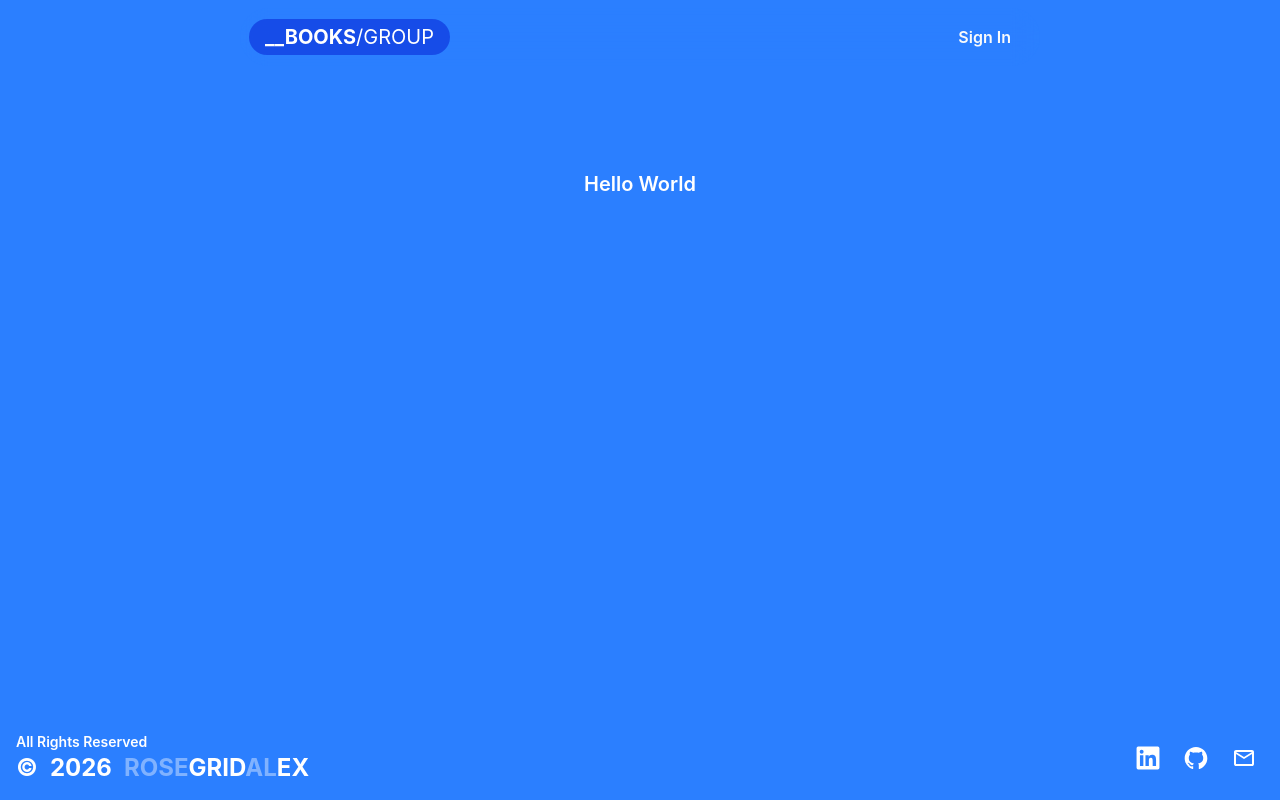
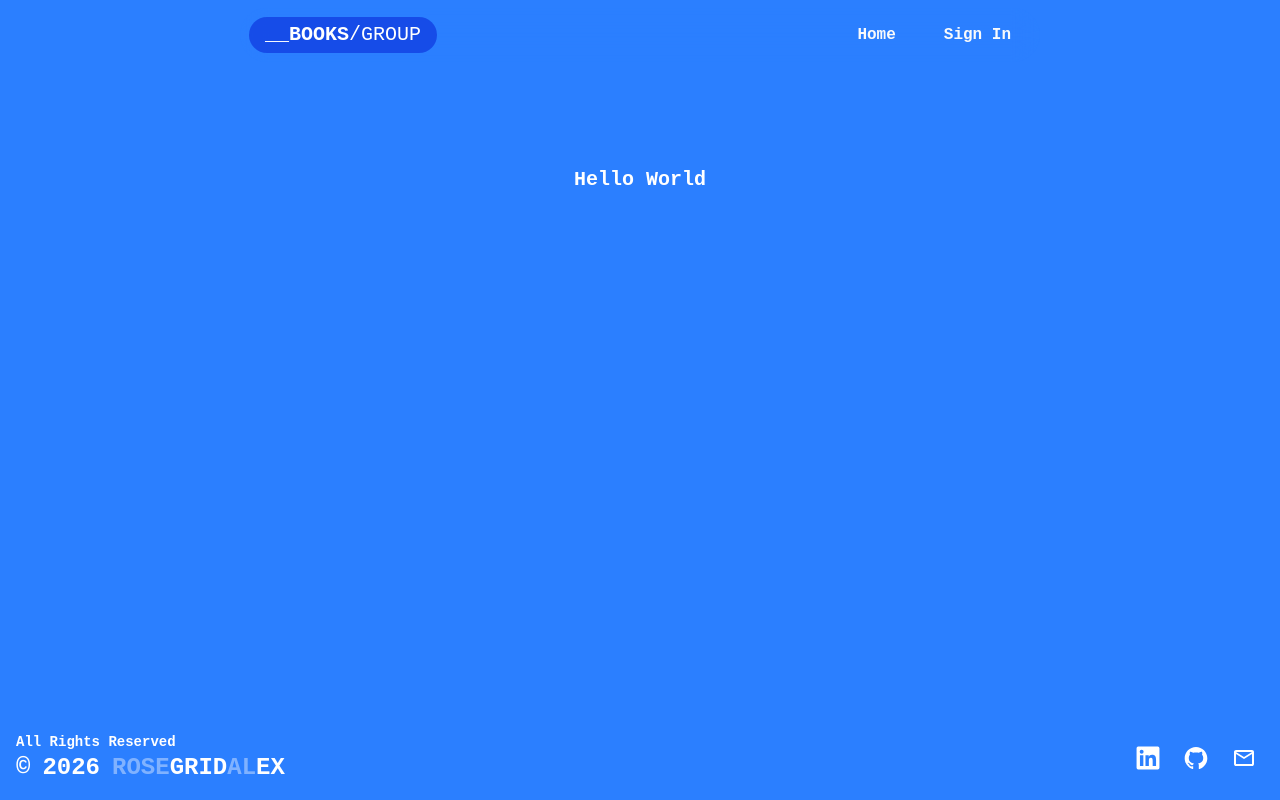
Before and after one commit to Gridex118/MSIT7thSemSummerTraining, a React (Vite) app in the folder frontend/: page / in a window 1280 px wide. Built offline with nearby package versions, Linux system fonts and the light colour scheme.

Commit message:
chore: Decorate the error page and navbar better

```diff
--- a/frontend/src/ErrorPage.tsx
+++ b/frontend/src/ErrorPage.tsx
@@ -1,13 +1,22 @@
 import { Link } from "react-router";
+import Footer from "./components/common/Footer";
 
 export default function ErrorPage() {
   return (
-    <div className="bg-red-300 p-4">
-      <h1 className="text-3xl">Error: 404</h1>
-      <p className="text-xl">Page not found</p>
-      <Link className="text-blue-500" to="/">
-        Go Home
-      </Link>
+    <div className="flex h-screen flex-col bg-red-400">
+      <main className="container m-auto flex flex-col items-center text-white">
+        <div>
+          <h1 className="text-5xl font-bold">ERROR: 404</h1>
+          <p className="mt-2 mb-8 text-4xl">Page Not Found</p>
+          <Link
+            className="block w-fit rounded-full bg-white px-4 py-2 font-semibold text-red-400 shadow-red-600/50 transition [&:hover,&:active]:-translate-y-1 [&:hover,&:active]:shadow-md"
+            to="/"
+          >
+            Go Home
+          </Link>
+        </div>
+      </main>
+      <Footer />
     </div>
   );
 }
--- a/frontend/src/components/common/Navbar.tsx
+++ b/frontend/src/components/common/Navbar.tsx
@@ -60,12 +60,14 @@ function NavLink({ label, href, isScrolled }: NavLinkProps) {
     : "bg-transparent";
 
   return (
+    <li className="navlink__item">
       <Link
         className={`font-semibold text-gray-50 md:px-4 md:py-2 dark:text-white ${baseBgColor} rounded-full text-2xl transition-colors duration-200 md:text-base md:[&:hover,&:active]:bg-blue-700 md:[&:hover,&:active]:text-white dark:md:[&:hover,&:active]:bg-white dark:md:[&:hover,&:active]:text-black`}
         to={href}
       >
         {label}
       </Link>
+    </li>
   );
 }
 
@@ -103,11 +105,16 @@ export default function Navbar() {
           />
           <PageLogo />
         </div>
-        <div
+        <ul
           className={`navbar__links ${!isMobileNavOpen && "hidden md:flex"} mt-12 mr-1 flex flex-col gap-8 md:mt-0 md:h-fit md:flex-row md:flex-wrap md:gap-4`}
         >
-          <NavLink label="Sign In" href="login" isScrolled={isScrolled} />
-        </div>
+          <NavLink label="Home" href="/" isScrolled={isScrolled} />
+          <NavLink
+            label={isMobileNavOpen ? "Sign In / Register" : "Sign In"}
+            href="login"
+            isScrolled={isScrolled}
+          />
+        </ul>
       </nav>
     </header>
   );
--- a/frontend/src/index.css
+++ b/frontend/src/index.css
@@ -6,5 +6,5 @@ html {
 }
 
 @theme {
-
+    --font-jetbrains-mono: "JetBrains Mono", monospace;
 }
```
Lines whose indentation alone changed are shown as unchanged.
